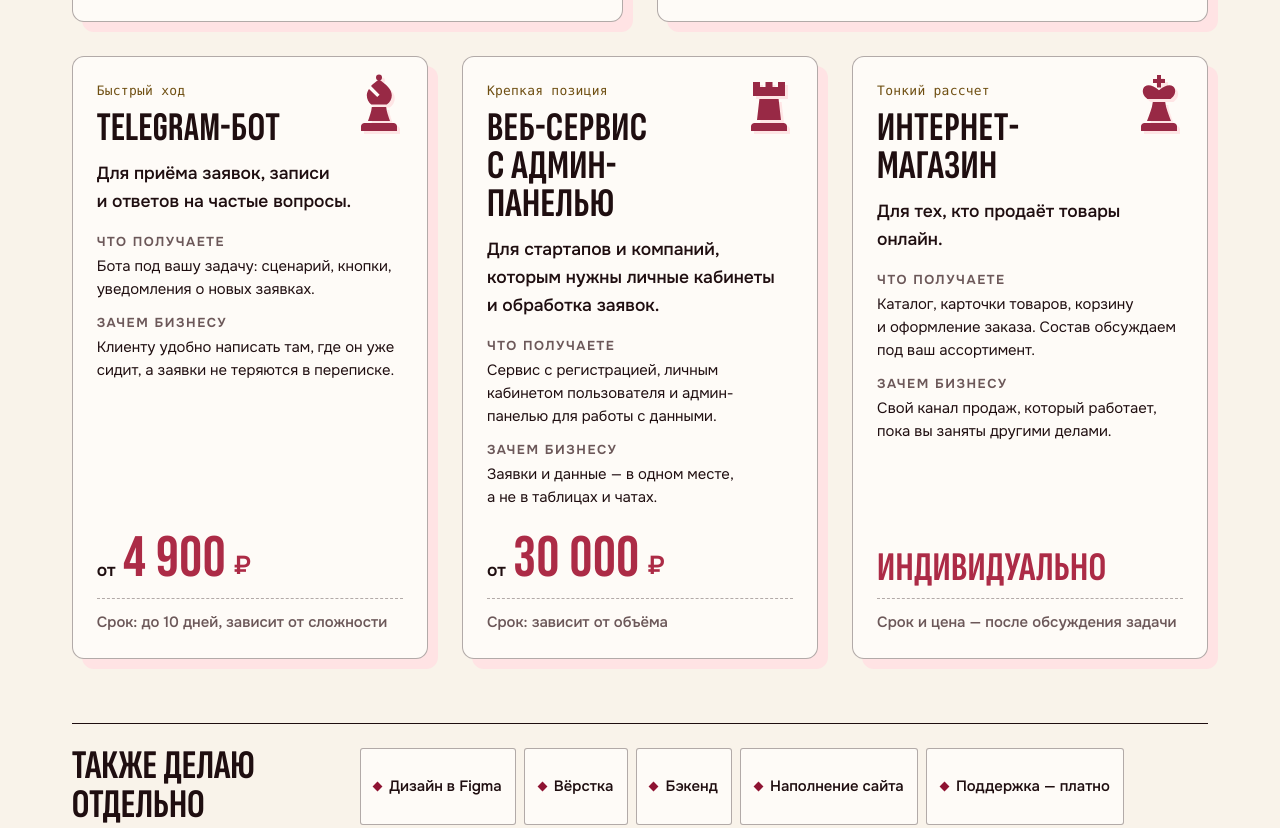
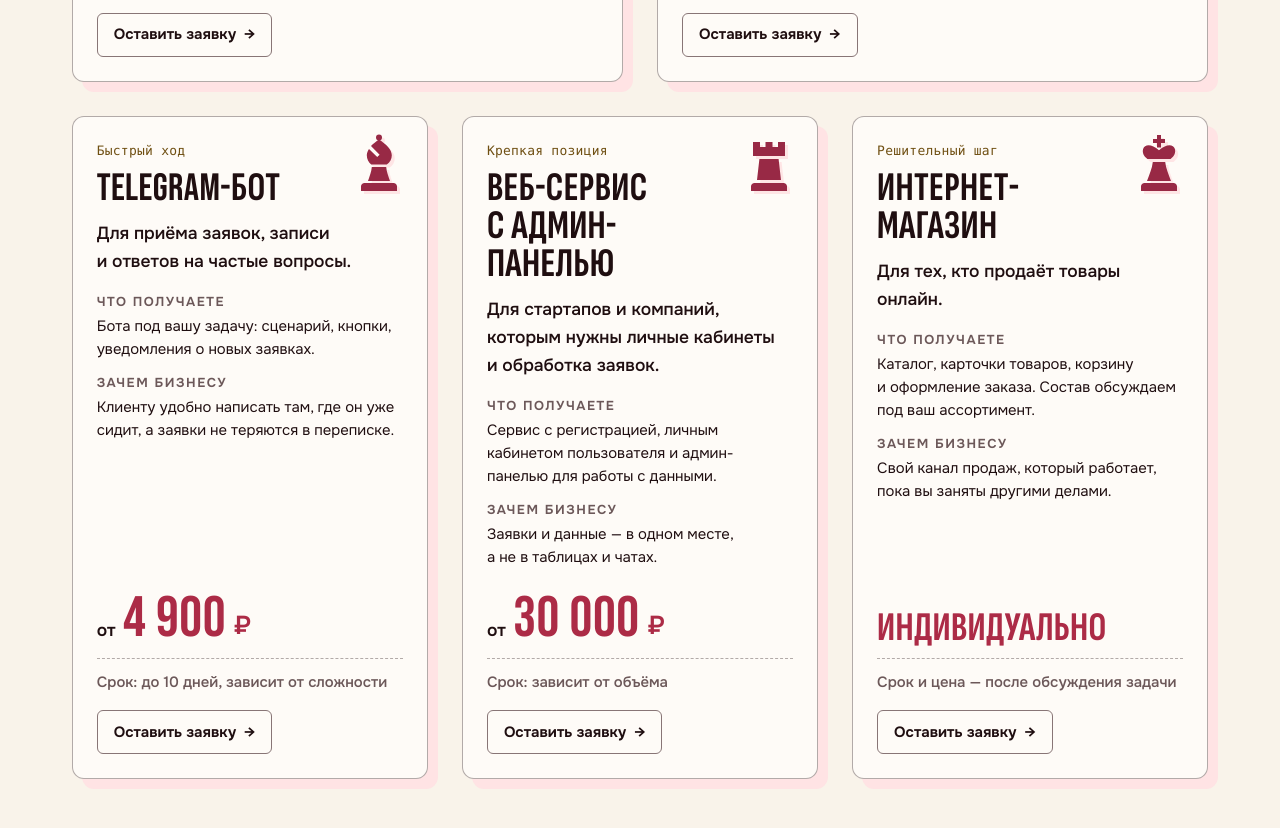
Before and after one commit to Ferzi0/my_vizitka, a website: page index.html in a window 1280 px wide. Shown: the part 1761-2589 px from the top of the page. Drawn offline with Linux system fonts and the light colour scheme.

Commit message:
Кнопки заявки в карточках услуг и новое превью для ссылок
- В каждой карточке услуг кнопка «Оставить заявку»: ведёт к форме и выбирает нужный тип проекта
- Подпись карточки магазина: «Решительный шаг»
- og-image: портрет вместо ферзя, обновлён alt в index.html и privacy.html

```diff
--- a/css/main.css
+++ b/css/main.css
@@ -1350,6 +1350,7 @@
 .card__price--text .display { font-size: var(--display-1); overflow-wrap: anywhere; }
 .card__price .rub { font-size: var(--step-2); vertical-align: 0.1em; margin-left: 0.1em; }
 .card__from { font-weight: 600; font-size: var(--step-0); color: var(--fg); margin-right: 0.15em; }
+.card__cta { align-self: flex-start; margin-top: var(--space-4); }
 .card__time {
   margin-top: var(--space-3);
   padding-top: var(--space-3);
--- a/index.html
+++ b/index.html
@@ -23,7 +23,7 @@
   <meta property="og:image:type" content="image/jpeg">
   <meta property="og:image:width" content="1200">
   <meta property="og:image:height" content="630">
-  <meta property="og:image:alt" content="Ferz — Эдуард Торгашов: сайты, Telegram-боты и веб-сервисы. Бордовый ферзь на шахматной доске.">
+  <meta property="og:image:alt" content="Ferz — Эдуард Торгашов: сайты, Telegram-боты и веб-сервисы. Чёрно-белый портрет на бордовом фоне в шахматную клетку.">
   <meta name="twitter:card" content="summary_large_image">
   <meta name="twitter:title" content="Ferz — сайты, Telegram-боты и веб-сервисы">
   <meta name="twitter:description" content="Эдуард Торгашов, разработчик из Челябинска. Сайт-визитка от 10 900 ₽, Telegram-бот от 4 900 ₽, веб-сервисы с админ-панелью.">
@@ -210,7 +210,7 @@
             </picture>
             <figcaption class="portrait__cap">
               <span class="portrait__name">Эдуард Торгашов</span>
-              <span class="portrait__meta"><span lang="en">Ferz</span> · Челябинск · удалённо</span>
+              <span class="portrait__meta">Челябинск · удалённо</span>
             </figcaption>
           </figure>
         </div>
@@ -259,6 +259,7 @@
             </dl>
             <p class="card__price"><span class="card__from">от</span> <span class="display">10&nbsp;900</span> <span class="rub">₽</span></p>
             <p class="card__time">Срок: <span class="nowrap">2–4&nbsp;дня</span></p>
+            <a class="btn btn--ghost btn--sm card__cta" href="#contact" data-order="Сайт-визитка">Оставить заявку <span class="btn__arrow" aria-hidden="true">→</span></a>
           </li>
           <li class="card card--wide">
             <svg class="card__piece" viewBox="0 0 64 64" aria-hidden="true" focusable="false"><use href="#pc-knight"/></svg>
@@ -271,6 +272,7 @@
             </dl>
             <p class="card__price"><span class="card__from">от</span> <span class="display">14&nbsp;900</span> <span class="rub">₽</span></p>
             <p class="card__time">Срок: зависит от&nbsp;объёма</p>
+            <a class="btn btn--ghost btn--sm card__cta" href="#contact" data-order="Лендинг">Оставить заявку <span class="btn__arrow" aria-hidden="true">→</span></a>
           </li>
           <li class="card">
             <svg class="card__piece" viewBox="0 0 64 64" aria-hidden="true" focusable="false"><use href="#pc-bishop"/></svg>
@@ -283,6 +285,7 @@
             </dl>
             <p class="card__price"><span class="card__from">от</span> <span class="display">4&nbsp;900</span> <span class="rub">₽</span></p>
             <p class="card__time">Срок: до&nbsp;10 дней, зависит от&nbsp;сложности</p>
+            <a class="btn btn--ghost btn--sm card__cta" href="#contact" data-order="Telegram-бот">Оставить заявку <span class="btn__arrow" aria-hidden="true">→</span></a>
           </li>
           <li class="card">
             <svg class="card__piece" viewBox="0 0 64 64" aria-hidden="true" focusable="false"><use href="#pc-rook"/></svg>
@@ -295,10 +298,11 @@
             </dl>
             <p class="card__price"><span class="card__from">от</span> <span class="display">30&nbsp;000</span> <span class="rub">₽</span></p>
             <p class="card__time">Срок: зависит от&nbsp;объёма</p>
+            <a class="btn btn--ghost btn--sm card__cta" href="#contact" data-order="Веб-сервис">Оставить заявку <span class="btn__arrow" aria-hidden="true">→</span></a>
           </li>
           <li class="card">
             <svg class="card__piece" viewBox="0 0 64 64" aria-hidden="true" focusable="false"><use href="#pc-king"/></svg>
-            <p class="card__kicker">Тонкий&nbsp;рассчет</p>
+            <p class="card__kicker">Решительный&nbsp;шаг</p>
             <h3 class="card__title">Интернет-магазин</h3>
             <p class="card__for">Для тех, кто продаёт товары онлайн.</p>
             <dl class="card__detail">
@@ -307,6 +311,7 @@
             </dl>
             <p class="card__price card__price--text"><span class="display">Индиви&shy;дуально</span></p>
             <p class="card__time">Срок и&nbsp;цена — после обсуждения задачи</p>
+            <a class="btn btn--ghost btn--sm card__cta" href="#contact" data-order="Интернет-магазин">Оставить заявку <span class="btn__arrow" aria-hidden="true">→</span></a>
           </li>
         </ul>
 
--- a/js/main.js
+++ b/js/main.js
@@ -542,6 +542,21 @@
     else window.addEventListener('load', start);
   }
 
+  /* ---------- Кнопки заявки в карточках услуг: выбирают тип проекта в форме ---------- */
+  function initOrderButtons() {
+    var form = document.getElementById('brief-form');
+    if (!form) return;
+    Array.prototype.forEach.call(document.querySelectorAll('[data-order]'), function (btn) {
+      btn.addEventListener('click', function () {
+        var want = btn.getAttribute('data-order');
+        Array.prototype.forEach.call(form.querySelectorAll('input[name="type"]'), function (r) {
+          if (r.value === want) r.checked = true;
+        });
+        track('order-' + want);
+      });
+    });
+  }
+
   /* ---------- Копирование адреса ---------- */
   function initCopy() {
     var status = document.querySelector('.copy-status');
@@ -850,6 +865,7 @@
     safe('reveal', initReveal);
     safe('copy', initCopy);
     safe('form', initForm);
+    safe('order', initOrderButtons);
     safe('track', initTrackLinks);
     safe('year', initYear);
   }
```
Also changed, not shown: privacy.html (+1 -1 lines), assets/og-image.jpg.
